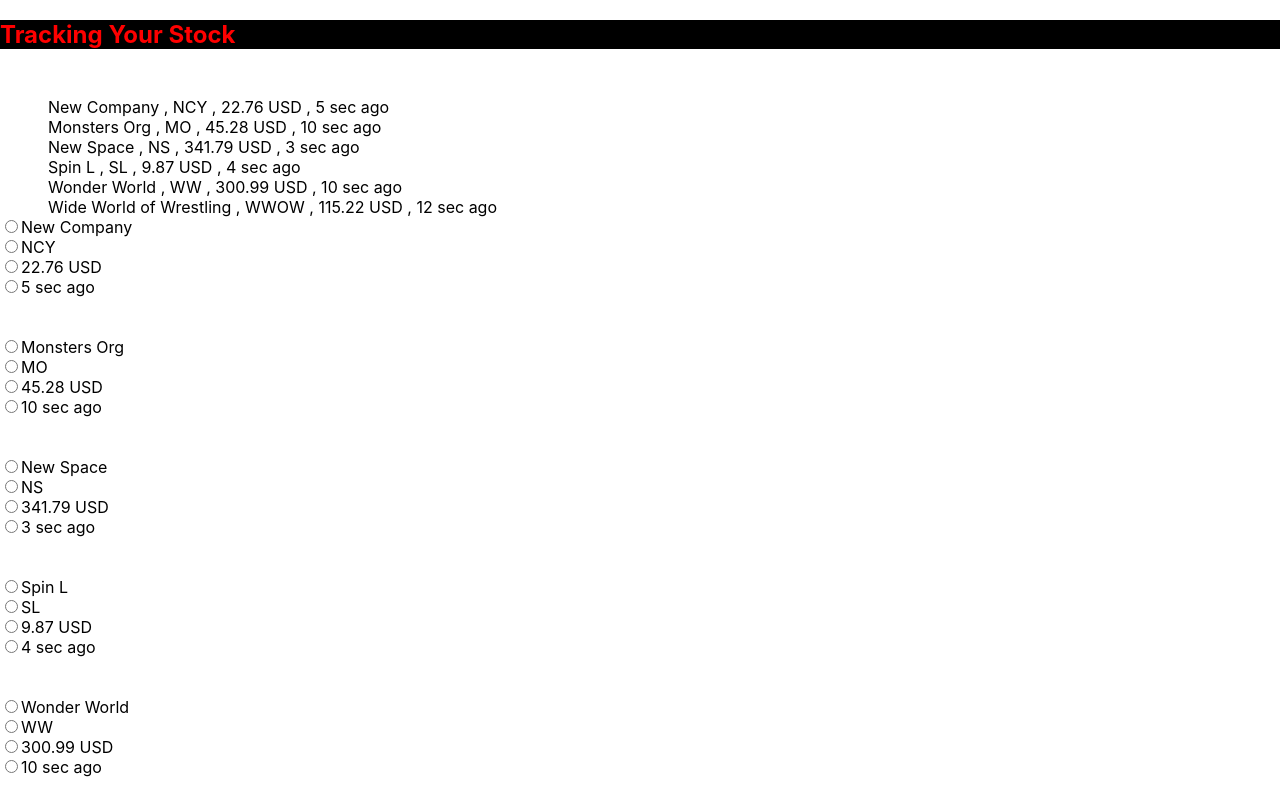
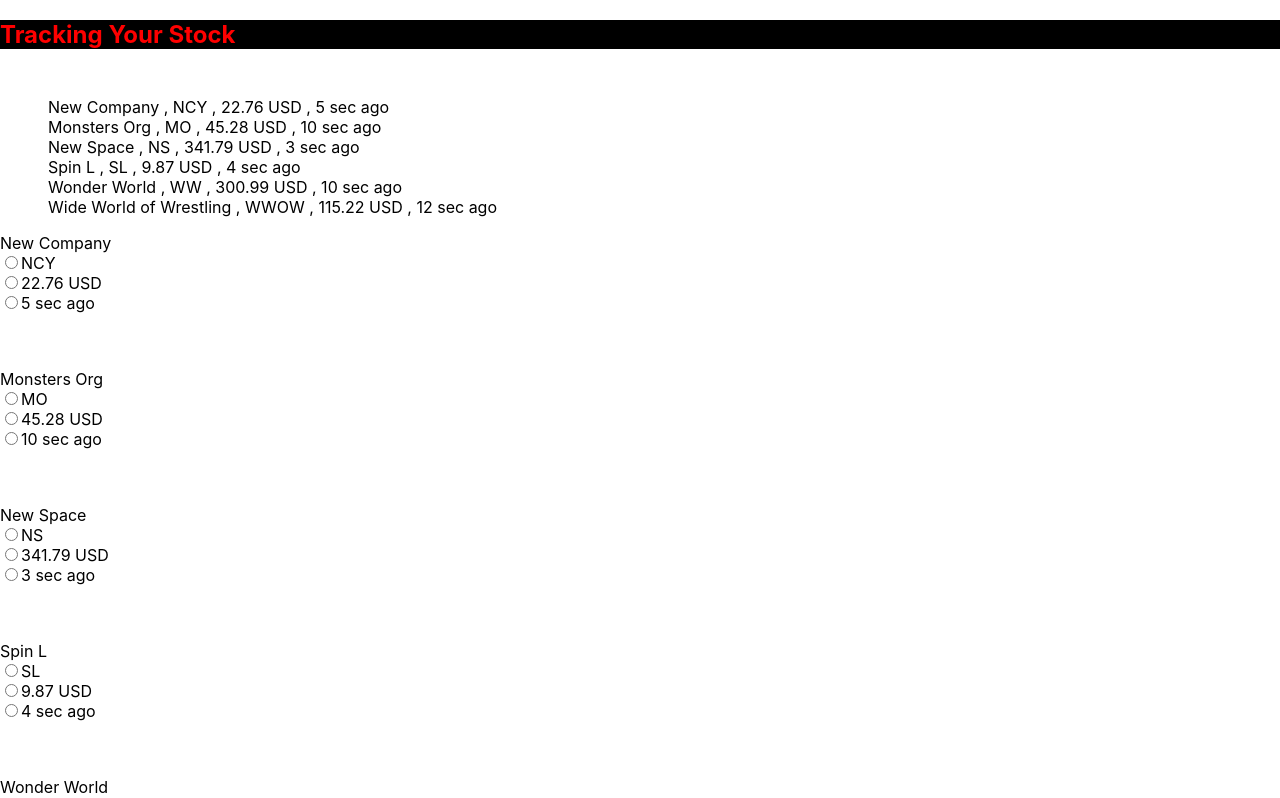
Before and after one commit to AprilDDay/load-data, a React (Create React App) app: page / in a window 1280 px wide. Shown: the top 798 px of the page. Built offline with nearby package versions, Linux system fonts and the light colour scheme.

Commit message:
Fifth commit

```diff
--- a/src/Stocks.js
+++ b/src/Stocks.js
@@ -26,7 +26,7 @@ export const Stocks= ()=> {
             {stockData.map((data, key) => {
                 return (
                     <div key={key}>
-                        <input type="radio" value={data.company} name="moneyStuff"/>{data.company}<br/>
+                        <p name="moneyStuff"/>{data.company}<br/>
                         <input type="radio" value={data.ticker} name="moneyStuff"/>{data.ticker} <br/>
                         <input type="radio" value={data.stockPrice} name="moneyStuff"/>{data.stockPrice} <br/>
                         <input type="radio" value={data.timeElapsed} name="moneyStuff"/>{data.timeElapsed} <br/>
```
